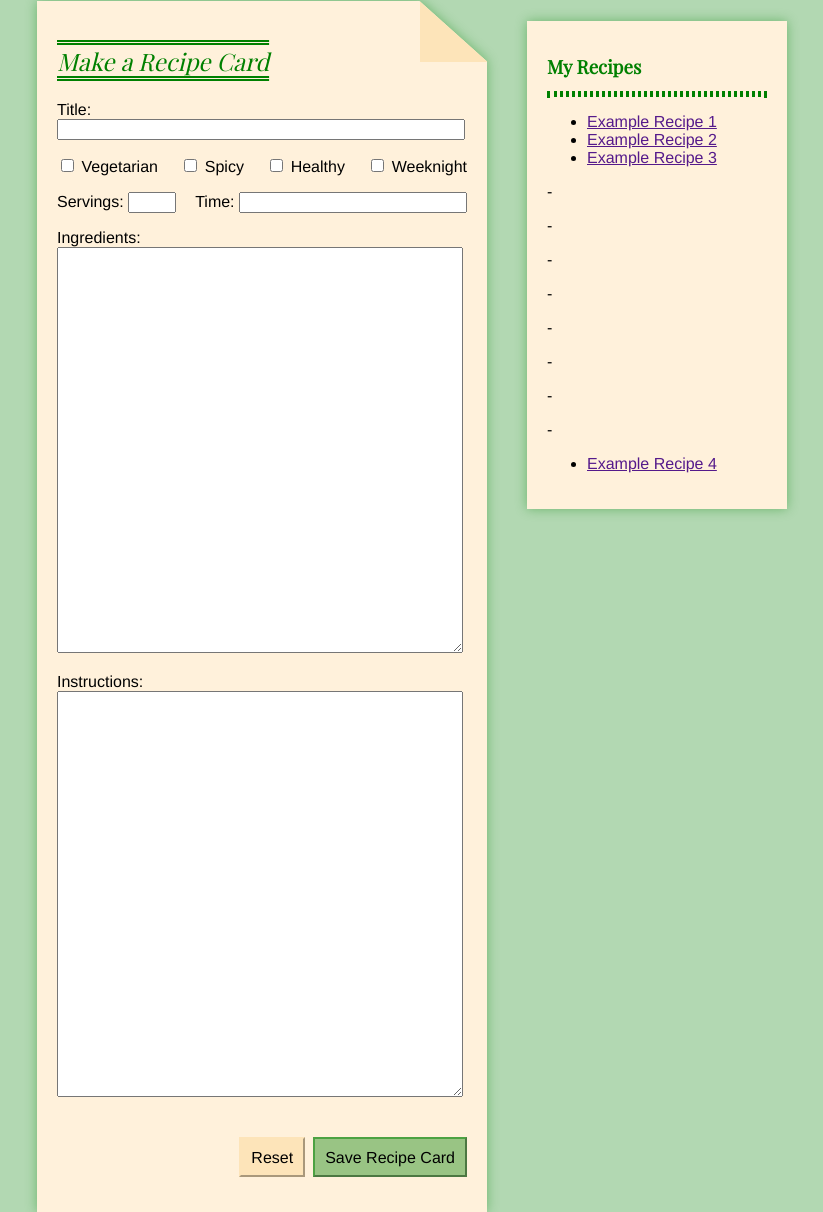
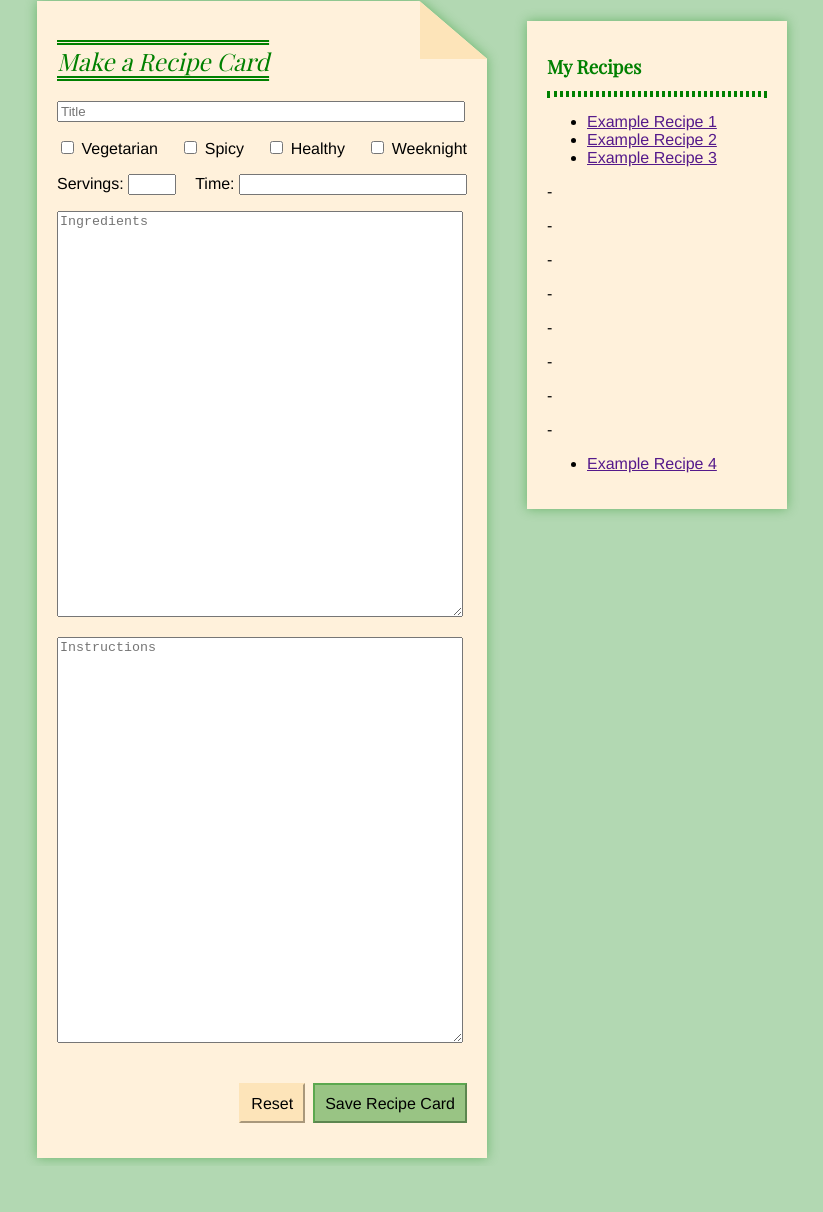
Before and after one commit to cameron-hicks/recipe-saver, a website: page index.html in a window 1280 px wide. Shown: the part 7-1219 px from the top of the page, without its empty margins (228-1051 px from the left). After the commit the page ends 1173 px from the top, so only its background shows below. Drawn offline with nearby package versions, Linux system fonts and the light colour scheme.

Commit message:
Added placeholder text to inputs

```diff
--- a/index.html
+++ b/index.html
@@ -24,8 +24,9 @@
     <form>
         <!--  action="/script.js" target="_blank" method="post" would print the submitted data to a new tab or window. I prefer method=post instead of method=get to be able to send more than 2048 characters and so the data would be printed in the url. not currently using any action or target in form element because of errors -->
 
-    <label for="title">Title:</label>
-    <input type="text" id="title" name="title"></input>
+        <!--TO-DO: Style title input. Big text size -->
+    <!-- <label for="title">Title:</label> -->
+    <input type="text" id="title" name="title" placeholder="Title"></input>
     <p>
 
       <div class="row">
@@ -54,12 +55,14 @@
     <input type="text" id="time" name="time"></input></div>
     </div>
     <p>
-    <label for="ingredients">Ingredients:</label>
-    <textarea id="ingredients" name="ingredients"></textarea>
-    <!-- make input in bullet points by default -->
+
+      <!-- TO-DO: Style ingredients and instructions textareas. Font family -->
+    <!-- <label for="ingredients">Ingredients:</label> -->
+    <textarea id="ingredients" name="ingredients" placeholder="Ingredients"></textarea>
+    <!-- TO-DO: make input show in bullet points by default -->
     <p>
-    <label for="instructions">Instructions:</label>
-    <textarea id="instructions" name="instructions"></textarea>
+    <!-- <label for="instructions">Instructions:</label> -->
+    <textarea id="instructions" name="instructions" placeholder="Instructions"></textarea>
     <p>
 
    <div class="buttons">
--- a/style.css
+++ b/style.css
@@ -5,8 +5,8 @@ body {
 
 .wrapEverything {
 	display: flex;
-	justify-content: space-around; /* expected behavior: position both main and sidebar divs in center of window with space around them */
-	align-items: flex-start; /* expected behavior: position both divs at top of window */
+	justify-content: space-around;
+	align-items: flex-start;
 	width: 750px;
 	margin: auto;
 }
@@ -85,7 +85,7 @@ body {
 	justify-content: flex-end;
   }
 
-  #submit, #reset  {
+#submit, #reset  {
 	font-family: helvetica, arial, sans-serif;
 	font-size: 12pt;
 	padding: 10px;
@@ -94,11 +94,11 @@ body {
 	width: auto;
 	height: 40px;
 	text-align: center;
-  }
+}
 
   #submit {
 	background-color: rgba(0, 128, 0, 0.4);
-	border: outset rgba(0, 128, 0, 0.5) 2px;
+	border: outset rgba(0, 128, 0, 0.4) 2px;
   }
 
   #reset {
```
